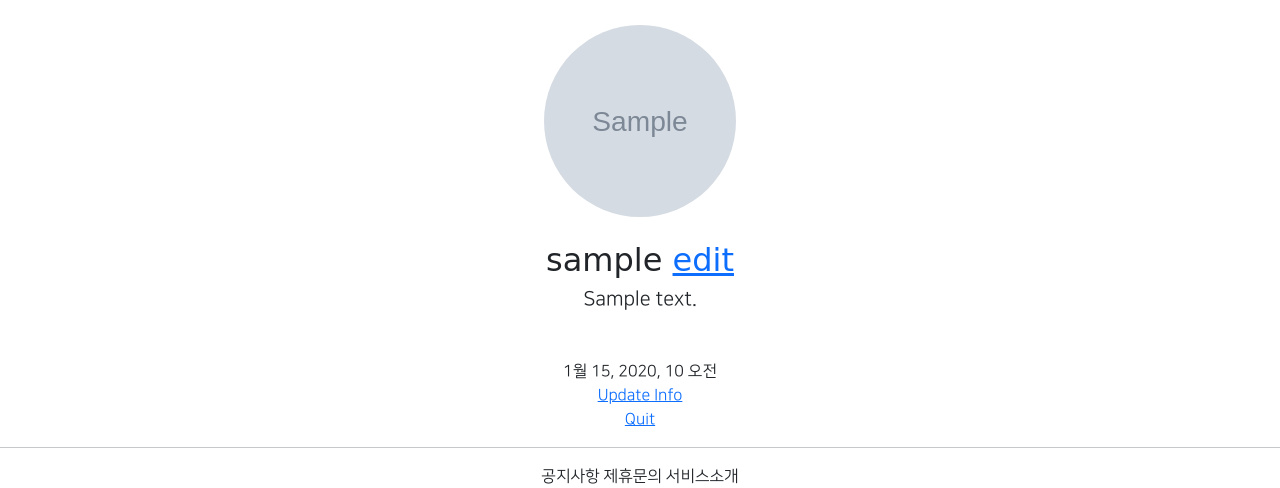
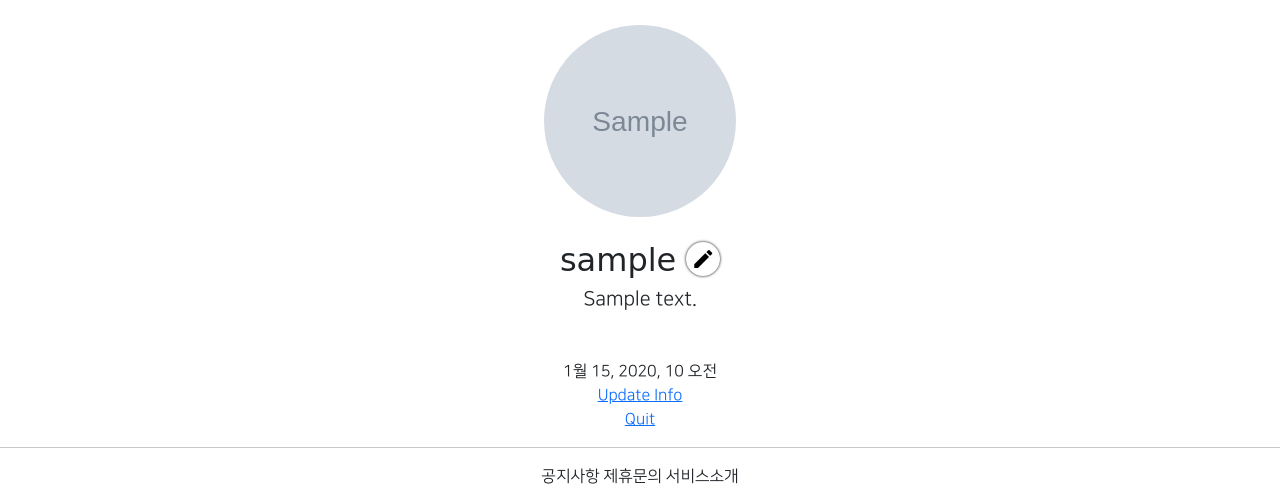
Before and after one commit to kokimian/git_1ban_web, a Django app: page /accounts/detail/1 in a window 1280 px wide. Shown: the part 216-704 px from the top of the page. Run offline with Django 3.2, Linux system fonts and the light colour scheme; a user stored in the database is signed in; tables that the repository leaves empty hold one stand-in row (values such as "Sample post"); grey boxes marked "Sample" are stand-in pictures; parts of the project's set-up code (start-up, migrations or seed data) failed here and were passed over; some libraries are stand-ins or nearby versions; some web fonts are replaced.

Commit message:
2021/07/29 1ban class commit 1

```diff
--- a/accountapp/templates/accountapp/detail.html
+++ b/accountapp/templates/accountapp/detail.html
@@ -12,18 +12,19 @@
             <h2 class="NNS_B">
                 {{ target_user.profile.nickname }}
                 {% if user == target_user %}
-                    <a href="{%  url 'profileapp:update' pk=target_user.profile.pk %}">
+                    <a href="{%  url 'profileapp:update' pk=target_user.profile.pk %}"
+                        class="material-icons round_button">
                         edit
                     </a>
                 {% endif  %}
             </h2>
             <h5>{{ target_user.profile.message }}</h5>
         {% else %}
-        <h4>
+        <h2 class="NNS_B">
             <a href="% url 'profileapp:create' %">
                 Create Profile
             </a>
-        </h4>
+        </h2>
         {% endif %}
     </div>
     <div>
--- a/static/base.css
+++ b/static/base.css
@@ -31,3 +31,15 @@
 .NNS_B {
     font-family: 'NanumSquareB', cursive;
 }
+
+.round_button {
+    color: black;
+    text-decoration: none;
+    box-shadow: 0 0 3px black;
+    border-radius: 20rem;
+    padding: 0.3rem;
+}
+
+.round_button:hover {
+    color: dimgrey;
+}
--- a/templates/head.html
+++ b/templates/head.html
@@ -14,6 +14,10 @@
 
     {#  DEFAULT CSS LINK #}                        {# 제일위에 {% load static %} 써야함 #}
     <link rel="stylesheet" type="text/css" href="{% static 'base.css' %}">
+
+    {#  MATERIAL ICONS LINK  #}
+    <link href="https://fonts.googleapis.com/css2?family=Material+Icons"
+      rel="stylesheet">
 
     <style>
         @font-face {
```
